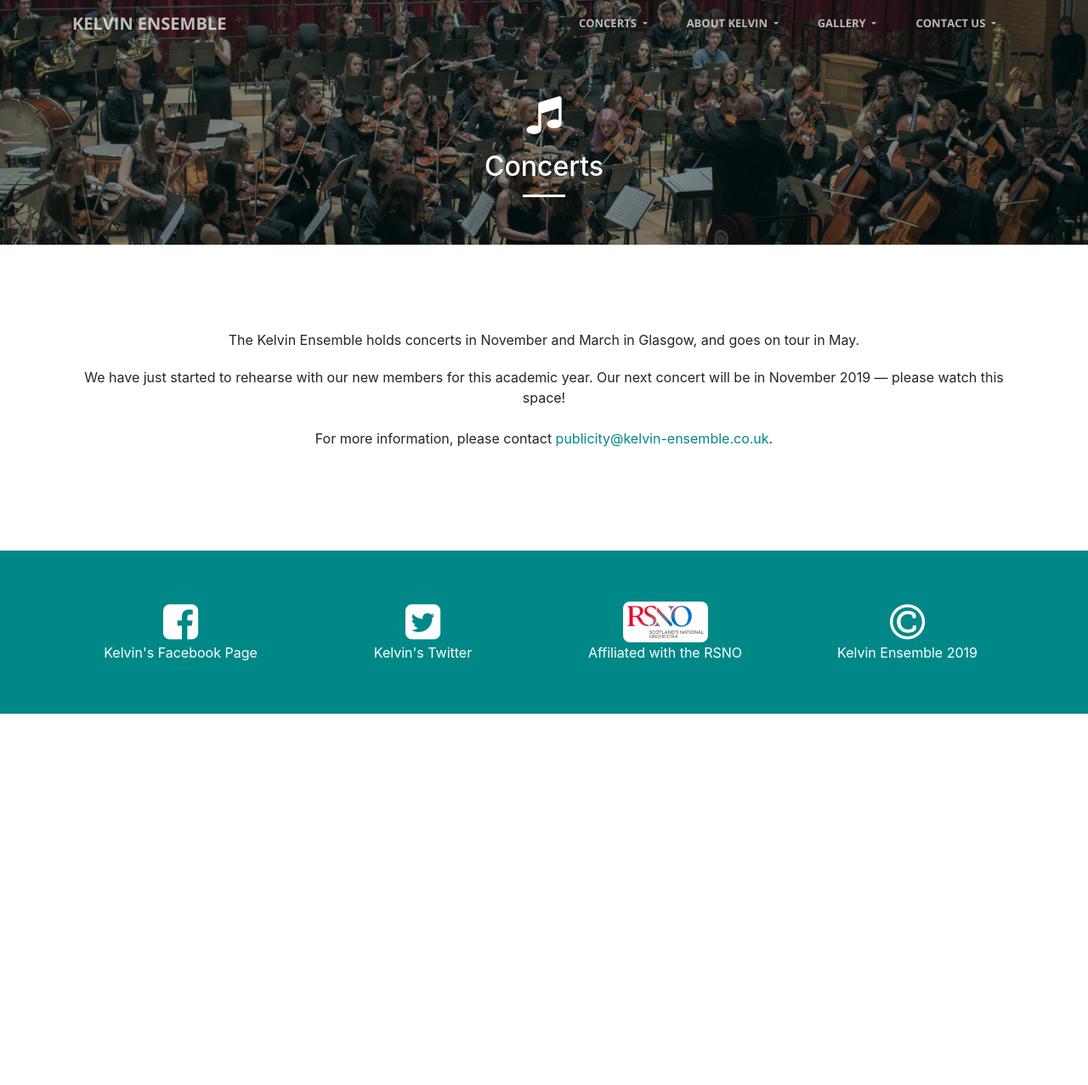
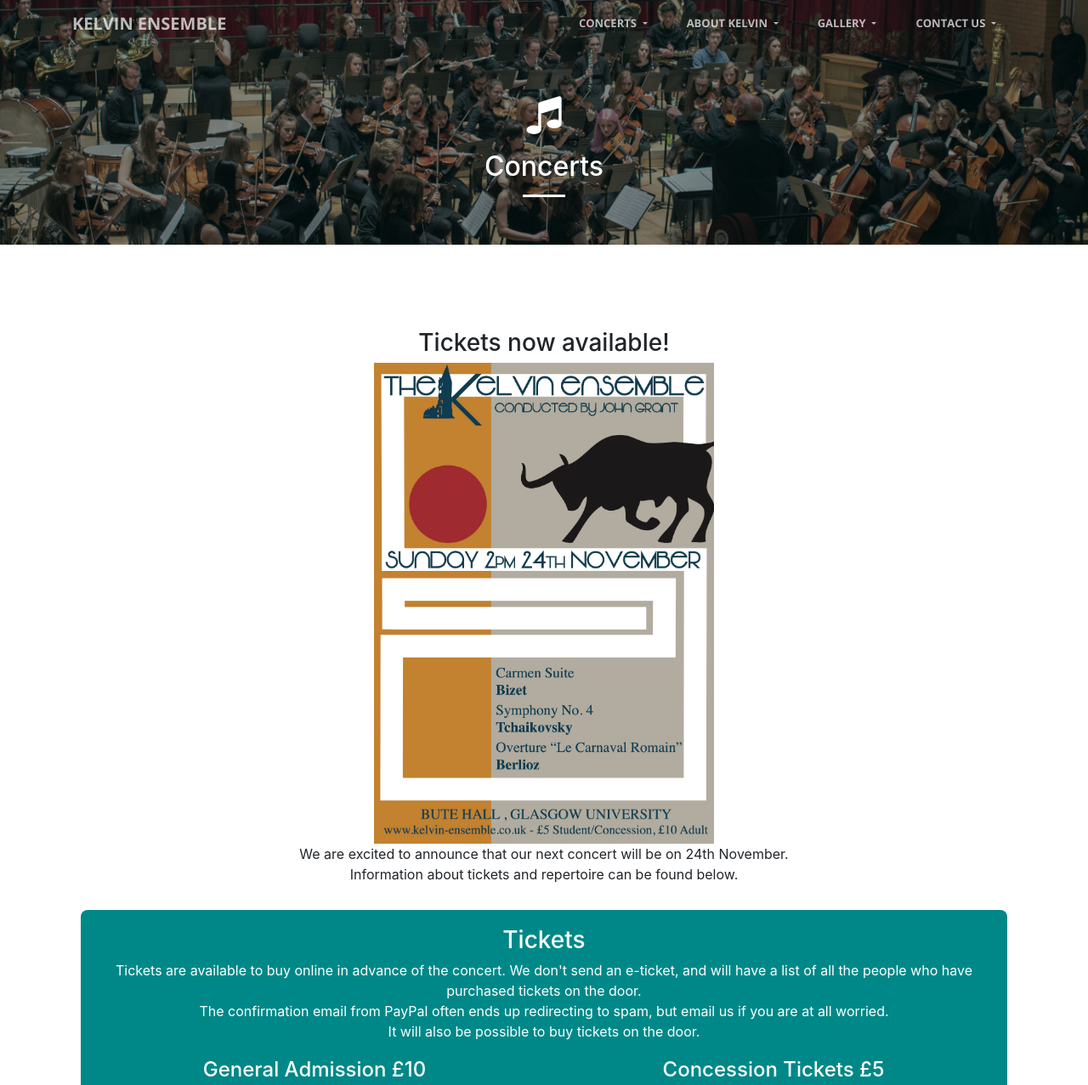
Before and after one commit to Kelvin-Ensemble/kelvin, a Django app: page /concerts in a window 1280 px wide. Shown: the top 1277 px of the page at 85% size. Before the commit the page ends 840 px from the top, so only its background shows below. Run offline with Django 3.2, Linux system fonts and the light colour scheme; some libraries are stand-ins or nearby versions.

Commit message:
Added tickets for Nov 19 concert

```diff
--- a/kelvin/website/templates/website/concerts.html
+++ b/kelvin/website/templates/website/concerts.html
@@ -23,13 +23,9 @@ Concerts
 
 
 {% block content %}
-
-<p> The Kelvin Ensemble holds concerts in November and March in Glasgow, and goes on tour in May. </p>
-
-We have just started to rehearse with our new members for this academic year.  Our next concert will be in November 2019 — please watch this space!
-<!--
-<p> We are currently having a break for the summer, and will return when term recommences with new members! </p>
--->
+<h3> Tickets now available! </h3>
+<img src="{% static 'website/media/img/concerts/nov19.jpg' %}" alt="November 2019" width="400">
+<p> We are excited to announce that our next concert will be on 24th November. <br>  Information about tickets and repertoire can be found below.  </p>
 
 <!--<h3>Kelvin Tour</h3>
 <p>We are going on tour! Kelvin Chamber Orchestra will be playing three concerts. Venues and dates below.</p>
@@ -49,16 +45,15 @@ We have just started to rehearse with our new members for this academic year.  O
 <div><b>Venue:</b> Glasgow University Memorial Chapel</div>
 <div>Directions <a href="https://goo.gl/maps/WKbX8tVqwUu" target='_blank'>here</a></div>
 -->
-<br/>
 
 <div class="highlight-section">
-	<!--
+
     <div class="bg-primary full-small-padding ticket-info text-white">
         <h3>Tickets</h3>
 
-	<p>Tickets are available to buy online in advance, and can be picked up at the door on the night of the concert.
-		We don't send an e-ticket, and will have a list of all the people who have purchased tickets on the door.
-		The confirmation email from PayPal often ends up redirecting to spam, but email us if you are at all worried.
+        <p>Tickets are available to buy online in advance of the concert.  We don't send an e-ticket, and will have a list of all the people who have purchased tickets on the door.
+        <br>
+        The confirmation email from PayPal often ends up redirecting to spam, but email us if you are at all worried. <br>
         It will also be possible to buy tickets on the door.</p>
 
         <div class="row">
@@ -96,18 +91,38 @@ We have just started to rehearse with our new members for this academic year.  O
     </div>
 </div>
 
-
-	<p> You can no longer buy tickets online, but they will be available on the door. </p>	-->
-</div>
+<!--
+<p> You can no longer buy tickets online, but they will be available on the door. </p>
+<!--
+<p> We have just started to rehearse with our new members for this academic year.  Our next concert will be in November 2019 — please watch this space! </p>
+-->
+<!--
+<p> We are currently having a break for the summer, and will return when term recommences with new members! </p>
+-->
+<!--
+<p> The Kelvin Ensemble holds concerts in November and March in Glasgow, and goes on tour in May. </p>
+-->
 <!--
 <p>More information coming soon.</p>
 -->
 
-<br/ >
+</br>
 
+<h3> Repertoire </h3>
+<p> This concert we will be playing: </p>
+<p>
+Berlioz, Le Carnival Romain <br>
+Selections from Bizet, Carmen <br>
+Tchaickovsky, Symphony No. 4 <br>
+</p>
+<p>
+Feel free to listen to the playlists below and add them to your library!
+</p>
+<iframe allow="autoplay *; encrypted-media *;" frameborder="0" height="450" style="width:100%;max-width:800px;overflow:hidden;background:transparent;" sandbox="allow-forms allow-popups allow-same-origin allow-scripts allow-storage-access-by-user-activation allow-top-navigation-by-user-activation" src="https://embed.music.apple.com/gb/playlist/kelvin-autumn-2019/pl.u-D2koTak69yyA?app=music"></iframe>
+<br></br>
+<iframe src="https://open.spotify.com/playlist/254OvxjcjAMJaPzSTF10fW?si=_Ps_oSK_RQ6xxwUthS8oCg" style="width:100%;max-width:800px" height="450" frameborder="0" allowtransparency="true" allow="encrypted-media"></iframe>
 <p>
 For more information, please contact <a href="mailto:publicity&#64;kelvin-ensemble.co.uk">publicity&#64;kelvin-ensemble.co.uk</a>.<br/>
 </p>
 
-
 {% endblock %}
--- a/kelvin/website/templates/website/home.html
+++ b/kelvin/website/templates/website/home.html
@@ -31,10 +31,10 @@ Kelvin Ensemble
         <div class="row">
             <div class="col-lg-8 mx-auto text-center">
                 <i class="fa fa-4x fa-music text-white sr-icons"></i>
-        <h2 class="section-heading text-white">Concerts</h2>
+                <h2 class="section-heading text-white">November 2019 Concert</h2>
                 <hr class="light">
-        <p class="text-faded">We have started to rehearse for our concert in November 2019.  More information is coming soon! </p>
-        <a class="btn btn-default btn-xl" href="concerts">Upcoming Concerts</a>
+                <p class="text-faded">Our next concert will be on the 24th November 2019.  Click below for repertoire information and ticket purchase. </p>
+                <a class="btn btn-default btn-xl" href="concerts">Buy Tickets</a>
             </div>
         </div>
     </div>
--- a/kelvin/website/templates/website/players/calendar.html
+++ b/kelvin/website/templates/website/players/calendar.html
@@ -36,7 +36,7 @@ Please click to <a href="https://calendar.google.com/calendar/ical/webmaster%40k
 
 <p>
 If you are unable to make a rehearsal, please send an email to the <a href="mailto:stringmanager@kelvin-ensemble.co.uk">String Managers</a> or <a href="mailto:bwp@kelvin-ensemble.co.uk">BWP Managers</a>.
-</p>
+</p>f
 <!--
 <br/><p>Committee members can log in to <a href="http://www.google.com/calendar/hosted/kelvin-ensemble.co.uk/render">edit the calendar</a> or access the committee email (for information on how to do this, please contact  <a href="mailto:webmaster&#64;kelvin-ensemble.co.uk">webmaster@kelvin-ensemble.co.uk</a>).</p>
 -->
```
Also changed, not shown: kelvin/website/static/website/media/img/concerts/nov19.jpg (added). Lines whose indentation alone changed are shown as unchanged.
